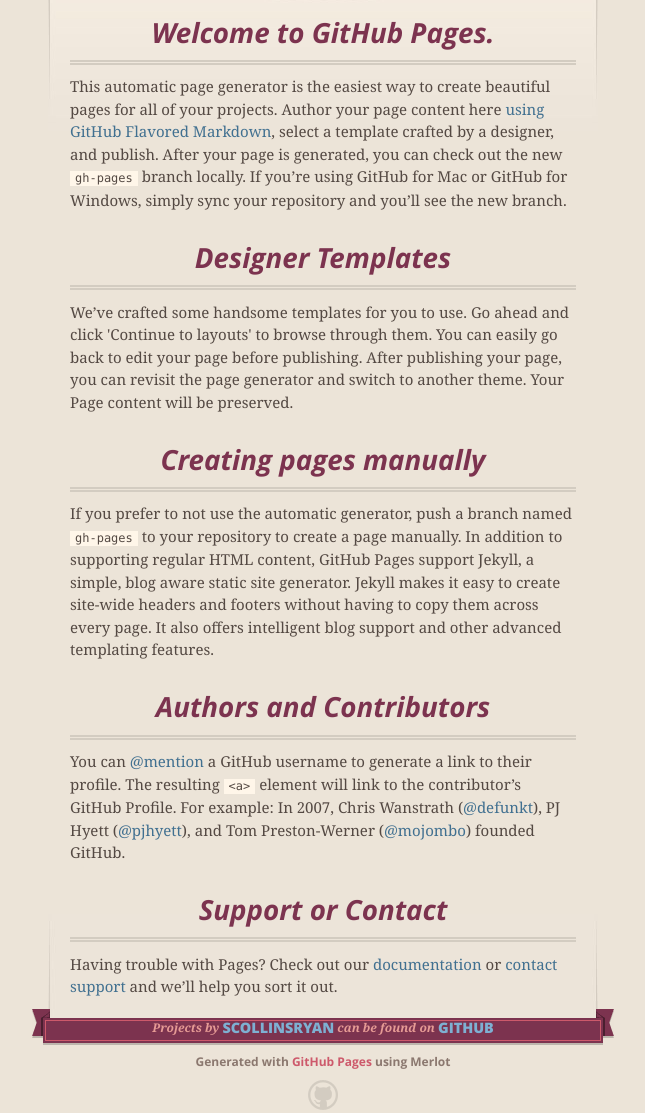
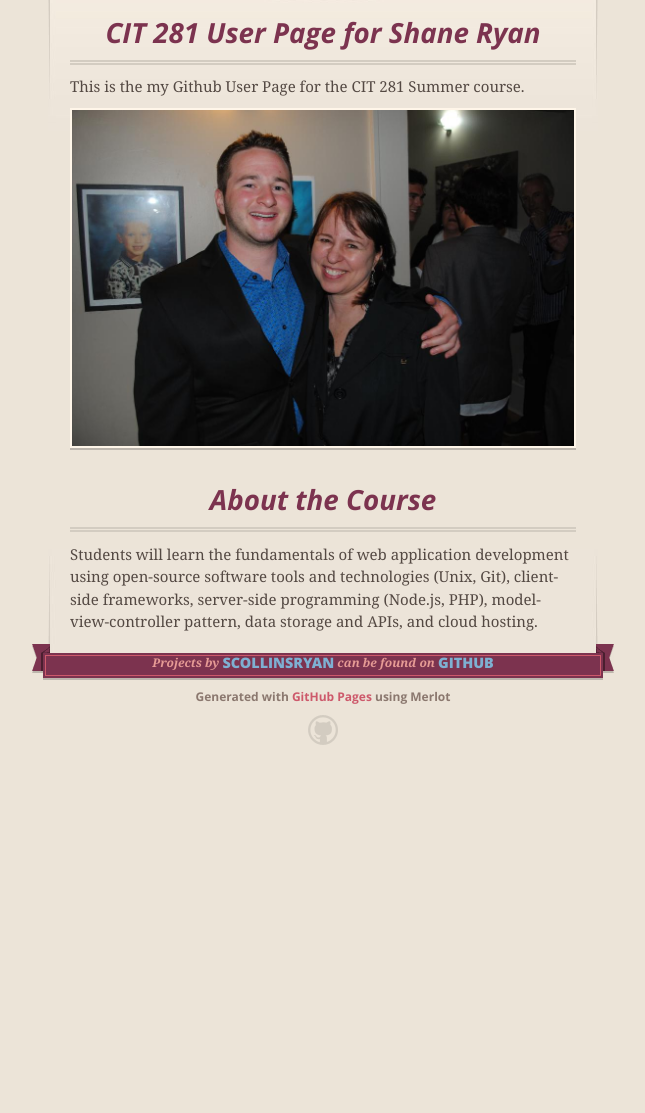
Before and after one commit to scollinsryan/scollinsryan.github.io, a plain HTML site: page index.html in a window 1280 px wide. Shown: the part 195-1308 px from the top of the page, without its empty margins (317-962 px from the left). After the commit the page ends 980 px from the top, so only its background shows below. Drawn offline with nearby package versions, Linux system fonts and the light colour scheme.

Commit message:
First commit; index file

```diff
--- a/index.html
+++ b/index.html
@@ -46,29 +46,16 @@
 
       <section id="main_content">
         <h3>
-<a id="welcome-to-github-pages" class="anchor" href="#welcome-to-github-pages" aria-hidden="true"><span class="octicon octicon-link"></span></a>Welcome to GitHub Pages.</h3>
+<a id="welcome-to-github-pages" class="anchor" href="#welcome-to-github-pages" aria-hidden="true"><span class="octicon octicon-link"></span></a>CIT 281 User Page for Shane Ryan</h3>
 
-<p>This automatic page generator is the easiest way to create beautiful pages for all of your projects. Author your page content here <a href="https://guides.github.com/features/mastering-markdown/">using GitHub Flavored Markdown</a>, select a template crafted by a designer, and publish. After your page is generated, you can check out the new <code>gh-pages</code> branch locally. If you’re using GitHub for Mac or GitHub for Windows, simply sync your repository and you’ll see the new branch.</p>
+<p>This is the my Github User Page for the CIT 281 Summer course.</p>
+<img src="images/pictureofme.jpg">
 
 <h3>
-<a id="designer-templates" class="anchor" href="#designer-templates" aria-hidden="true"><span class="octicon octicon-link"></span></a>Designer Templates</h3>
+<a id="designer-templates" class="anchor" href="#designer-templates" aria-hidden="true"><span class="octicon octicon-link"></span></a>About the Course</h3>
 
-<p>We’ve crafted some handsome templates for you to use. Go ahead and click 'Continue to layouts' to browse through them. You can easily go back to edit your page before publishing. After publishing your page, you can revisit the page generator and switch to another theme. Your Page content will be preserved.</p>
+<p>Students will learn the fundamentals of web application development using open-source software tools and technologies (Unix, Git), client-side frameworks, server-side programming (Node.js, PHP), model-view-controller pattern, data storage and APIs, and cloud hosting.</p>
 
-<h3>
-<a id="creating-pages-manually" class="anchor" href="#creating-pages-manually" aria-hidden="true"><span class="octicon octicon-link"></span></a>Creating pages manually</h3>
-
-<p>If you prefer to not use the automatic generator, push a branch named <code>gh-pages</code> to your repository to create a page manually. In addition to supporting regular HTML content, GitHub Pages support Jekyll, a simple, blog aware static site generator. Jekyll makes it easy to create site-wide headers and footers without having to copy them across every page. It also offers intelligent blog support and other advanced templating features.</p>
-
-<h3>
-<a id="authors-and-contributors" class="anchor" href="#authors-and-contributors" aria-hidden="true"><span class="octicon octicon-link"></span></a>Authors and Contributors</h3>
-
-<p>You can <a href="https://github.com/blog/821" class="user-mention">@mention</a> a GitHub username to generate a link to their profile. The resulting <code>&lt;a&gt;</code> element will link to the contributor’s GitHub Profile. For example: In 2007, Chris Wanstrath (<a href="https://github.com/defunkt" class="user-mention">@defunkt</a>), PJ Hyett (<a href="https://github.com/pjhyett" class="user-mention">@pjhyett</a>), and Tom Preston-Werner (<a href="https://github.com/mojombo" class="user-mention">@mojombo</a>) founded GitHub.</p>
-
-<h3>
-<a id="support-or-contact" class="anchor" href="#support-or-contact" aria-hidden="true"><span class="octicon octicon-link"></span></a>Support or Contact</h3>
-
-<p>Having trouble with Pages? Check out our <a href="https://help.github.com/pages">documentation</a> or <a href="https://github.com/contact">contact support</a> and we’ll help you sort it out.</p>
       </section>
 
       <footer>
```
Also changed, not shown: images/pictureofme.jpg (added).
